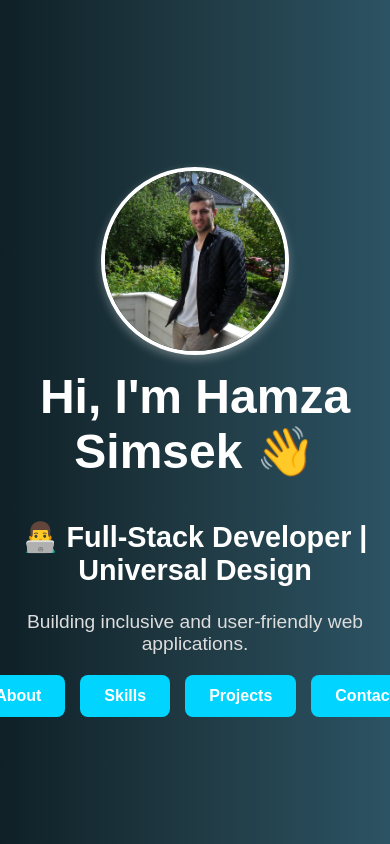
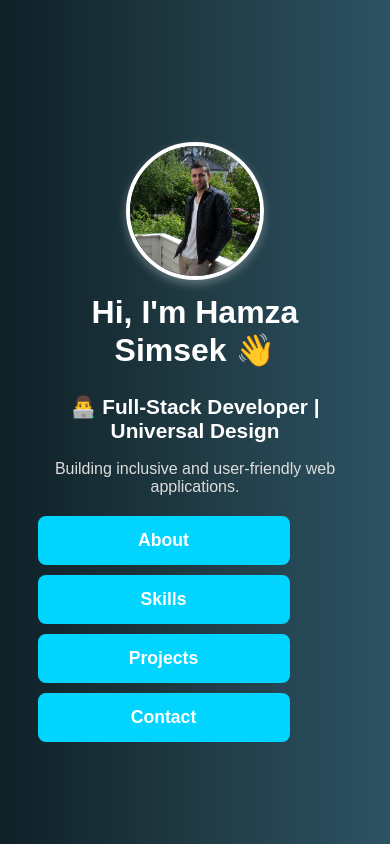
Before and after one commit to hamzas4011/personal-website, a React (Vite) app: page / in a window 390 px wide. Shown: the top 844 px of the page. Built offline with nearby package versions, Linux system fonts and the light colour scheme.

Commit message:
fixed mobile accessibility intro section

```diff
--- a/src/styles/Intro.css
+++ b/src/styles/Intro.css
@@ -1,5 +1,5 @@
 .intro {
-  height: 100vh;
+  min-height: 100vh;
   display: flex;
   justify-content: center;
   align-items: center;
@@ -11,11 +11,12 @@
 
 .intro-content {
   max-width: 700px;
+  width: 90%;
 }
 
 .profile-pic {
-  width: 180px;
-  height: 180px;
+  width: 150px;
+  height: 150px;
   border-radius: 50%;
   object-fit: cover;
   border: 4px solid white;
@@ -23,18 +24,18 @@
 }
 
 .intro h1 {
-  font-size: 3rem;
+  font-size: 2.5rem;
   font-weight: bold;
   margin-top: 10px;
 }
 
 .intro h2 {
-  font-size: 1.8rem;
+  font-size: 1.5rem;
   margin-top: 10px;
 }
 
 .intro p {
-  font-size: 1.2rem;
+  font-size: 1rem;
   color: #ddd;
   margin-top: 10px;
 }
@@ -43,7 +44,8 @@
   margin-top: 20px;
   display: flex;
   justify-content: center;
-  gap: 15px;
+  flex-wrap: wrap;
+  gap: 10px;
 }
 
 .intro-button {
@@ -66,3 +68,28 @@
 .intro-primary-btn:hover {
   background-color: #0099cc;
 }
+
+@media (max-width: 600px) {
+  .intro h1 {
+    font-size: 2rem;
+  }
+
+  .intro h2 {
+    font-size: 1.3rem;
+  }
+
+  .profile-pic {
+    width: 130px;
+    height: 130px;
+  }
+
+  .intro-buttons {
+    flex-direction: column;
+  }
+
+  .intro-button {
+    width: 80%;
+    padding: 14px 0;
+    font-size: 1.1rem;
+  }
+}
```
